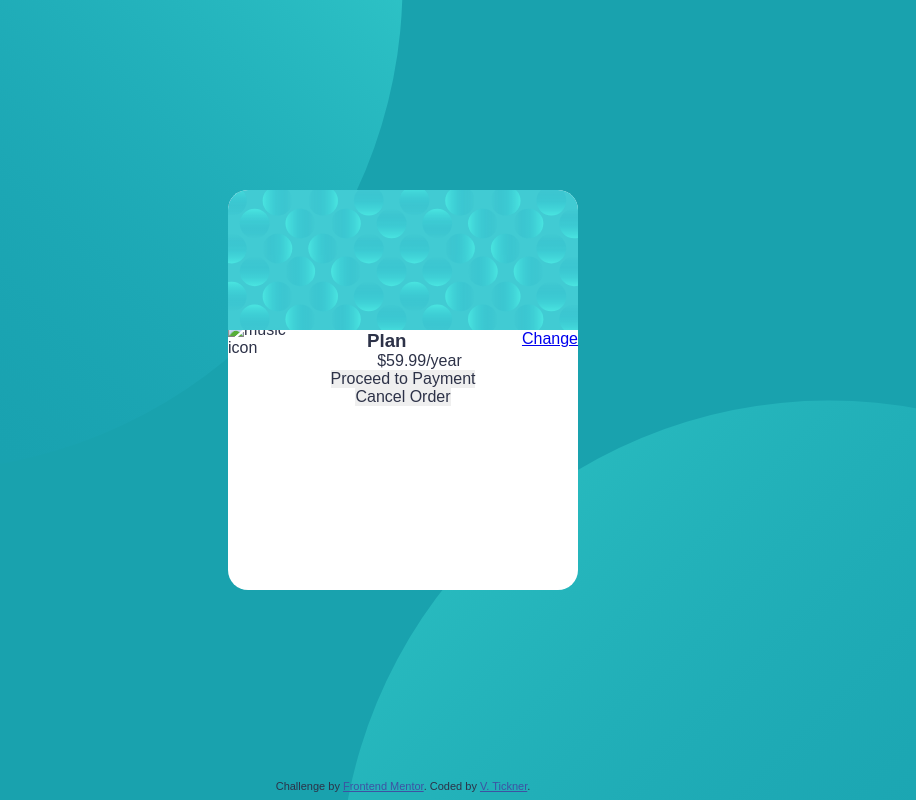
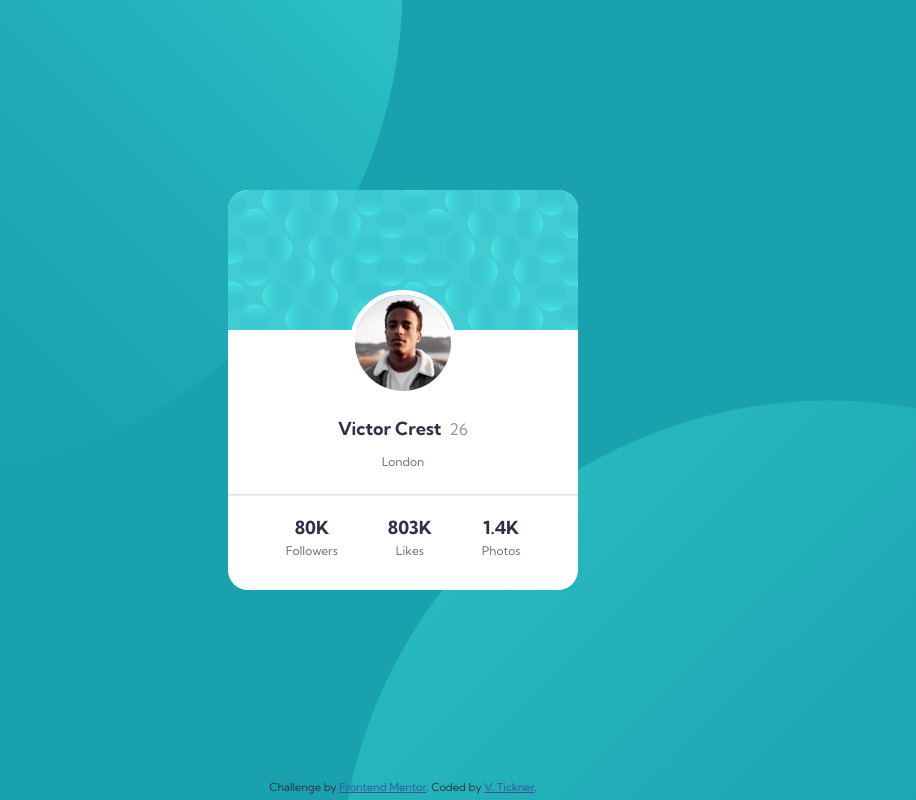
Before and after one commit to VTickner/frontend-mentor-profile-card-component, a plain HTML site: page index.html in a window 1280 px wide. Shown: the whole page, without its empty margins (237-1153 px from the left). Drawn offline with Linux system fonts and the light colour scheme.

```diff
--- a/index.html
+++ b/index.html
@@ -7,32 +7,33 @@
   <link rel="icon" type="image/png" sizes="32x32" href="./images/favicon-32x32.png">
   <link rel="preconnect" href="https://fonts.googleapis.com">
   <link rel="preconnect" href="https://fonts.gstatic.com" crossorigin>
-  <link href="https://fonts.googleapis.com/css2?family=Red+Hat+Display:wght@500;700;900&display=swap" rel="stylesheet">
+  <link href="https://fonts.googleapis.com/css2?family=Kumbh+Sans:wght@400;700&display=swap" rel="stylesheet">
   <link rel="stylesheet" href="styles.css">
-  <title>Frontend Mentor | Order summary card</title>
+  <title>Frontend Mentor | Profile card component</title>
 </head>
 
 <body>
   <main class="container flex">
-    <div class="card radius shadow">
-      <img class="hero__image" src="./images/illustration-hero.svg"
-        alt="illustration of woman listening to music on headphones">
-      <div class="order flex">
-        <h2 class="order__title">Order Summary</h2>
-        <p class="order__text">You can now listen to millions of songs, audiobooks, and podcasts on any device anywhere
-          you like!</p>
-        <div class="order__summary flex flex--row radius">
-          <div class="order--overview flex flex--row">
-            <img src="./images/icon-music.svg" alt="music icon">
-            <div class="order__plan flex">
-              <h3 class="order__plan--type">Annual Plan</h3>
-              <p>$59.99/year</p>
-            </div>
-          </div>
-          <div><a class="order__edit" href="#">Change</a></div>
+    <div class="card flex">
+      <img class="profile--img" src="./images/image-victor.jpg" alt="victor">
+      <p class="profile--info"><span class="profile--name">Victor Crest</span>&nbsp;&nbsp;<span
+          class="profile--age">26</span>
+      </p>
+      <p class="profile--location">London</p>
+      <hr>
+      <div class="flex flex--row">
+        <div class="social">
+          <p class="social--count">80K</p>
+          <p class="social--type">Followers</p>
         </div>
-        <button class="btn btn--payment radius shadow">Proceed to Payment</button>
-        <button class="btn btn--cancel">Cancel Order</button>
+        <div class="social">
+          <p class="social--count">803K</p>
+          <p class="social--type">Likes</p>
+        </div>
+        <div class="social">
+          <p class="social--count">1.4K</p>
+          <p class="social--type">Photos</p>
+        </div>
       </div>
     </div>
   </main>
```
